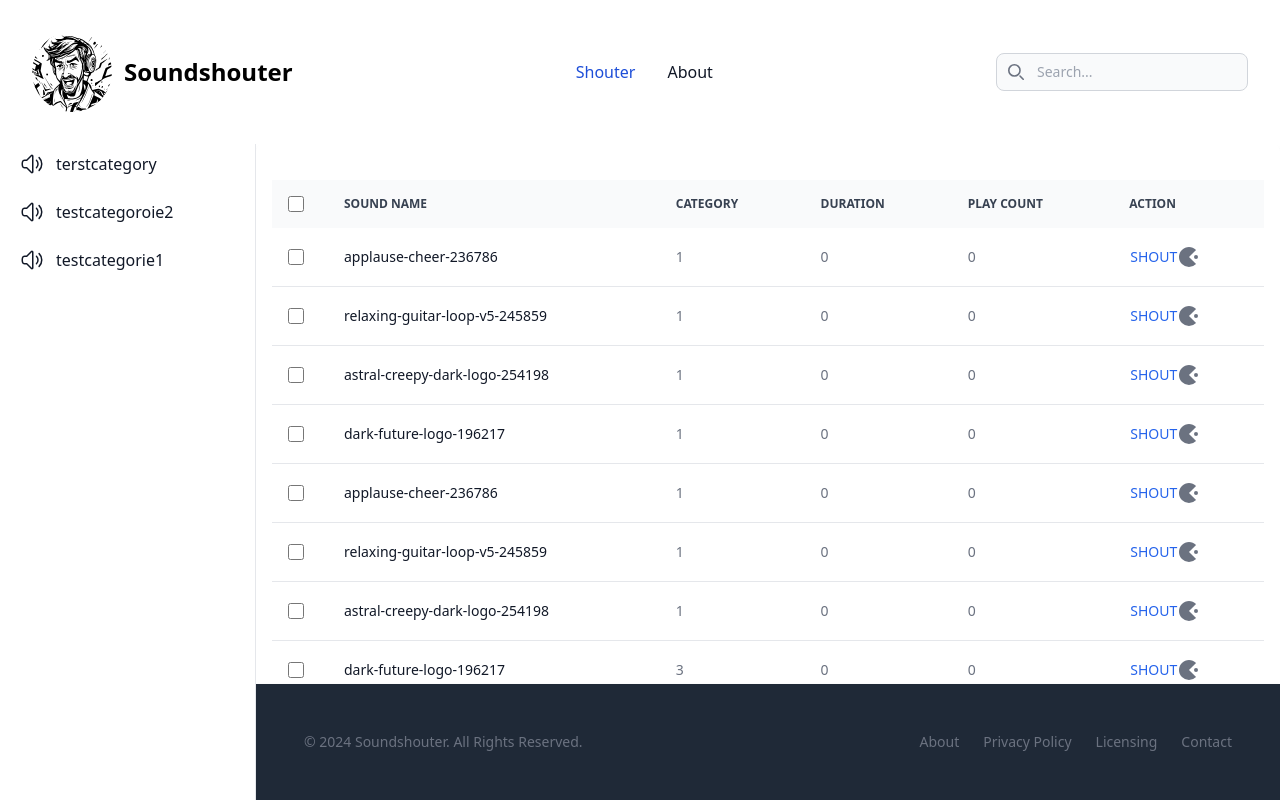
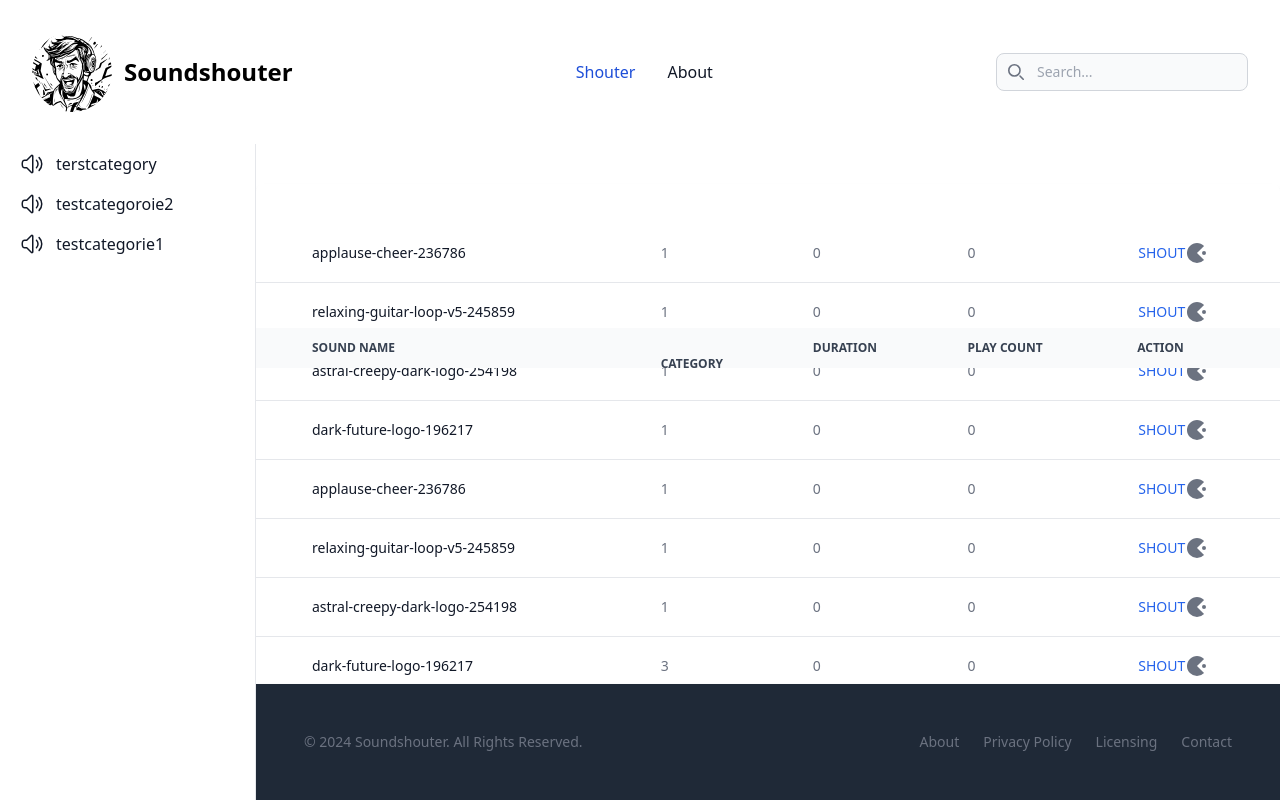
Before and after one commit to dr-R3dn3ck/soundshouter, a Vue app in the folder soundshouter-vite-webapp/: page / in a window 1280 px wide. Shown: the top 800 px of the page. Built offline with nearby package versions, Linux system fonts and the light colour scheme.

Commit message:
trying to fix fuck.. overflow

```diff
--- a/soundshouter-vite-webapp/src/App.vue
+++ b/soundshouter-vite-webapp/src/App.vue
@@ -5,44 +5,51 @@
     </head>
 
     <header class="sticky top-0 z-20">
-        <NavBar @type-Event="filterSounds" />
-
+        <div>
+            <NavBar @type-Event="filterSounds" />
+        </div>
     </header>
 
     <body class="dark:bg-gray-800">
+        <div class="sm:ml-64 bg-white dark:bg-gray-900 h-auto min-h-10">
+            <SubCatElement v-for="sub in subcategoriesFiltered" :id="sub.id" :subcat="sub.name"
+                @click-sub-cat-event="filterSoundsBySubCatergorie">
 
+            </SubCatElement>
+        </div>
 
+        <div>
+            <SoundTable>
+                <template #soundelements>
+
+                    <SoundElement v-for="sound in soundsFiltered" :id="sound.id" :name="sound.name"
+                        :duration="sound.duration" :play_count="sound.play_count" :category_id="sound.category_id"
+                        :caterory="sound.category" :subcategory_id="sound.subcategory_id" @emit-shout-event="shoutNow">
+
+                    </SoundElement>
+                </template>
+            </SoundTable>
+        </div>
+    </body>
+
+    <div>
         <SideBar>
             <template #element>
-                <SideBarElement v-for="category in categories" :name="category.name" :id="category.id"
-                    @click-cat-event="filterSubCategories">
-                </SideBarElement>
+                <div>
+                    <SideBarElement v-for="category in categories" :name="category.name" :id="category.id"
+                        @click-cat-event="filterSubCategories">
+                    </SideBarElement>
+                </div>
             </template>
 
         </SideBar>
+    </div>
 
-        <SoundTable>
-            <template #subcat>
-                <SubCatElement v-for="sub in subcategoriesFiltered" :id="sub.id" :subcat="sub.name" @click-sub-cat-event="filterSoundsBySubCatergorie">
-
-                </SubCatElement>
-            </template>
-
-            <template #soundelements>
-                <SoundElement v-for="sound in soundsFiltered" :id="sound.id" :name="sound.name" :duration="sound.duration"
-                    :play_count="sound.play_count" :category_id="sound.category_id" :caterory="sound.category"
-                    :subcategory_id="sound.subcategory_id" @emit-shout-event="shoutNow">
-
-                </SoundElement>
-            </template>
-        </SoundTable>
-
-
-        <footer class="p-4 sm:ml-64 bg-gray-800 shadow dark:bg-gray-800 sticky bottom-0 z-20">
+    <footer class="p-4 sm:ml-64 bg-gray-800 shadow dark:bg-gray-800 sticky bottom-0 z-20">
+        <div>
             <Footer />
-        </footer>
-
-    </body>
+        </div>
+    </footer>
 
 
 </template>
@@ -54,7 +61,7 @@ import NavBar from "./components/NavBar.vue"
 import Footer from "./components/Footer.vue"
 import SideBar from "./components/SideBar.vue"
 import SideBarElement from "./components/SideBarElement.vue"
-import { categories, filterSounds, soundsFiltered, subcategoriesFiltered, filterSubCategories , filterSoundsBySubCatergorie, shoutNow} from "./js/data.js"
+import { categories, filterSounds, soundsFiltered, subcategoriesFiltered, filterSubCategories, filterSoundsBySubCatergorie, shoutNow } from "./js/data.js"
 import SubCatElement from "./components/SubCatElement.vue"
 import SoundElement from './components/SoundElement.vue';
 
--- a/soundshouter-vite-webapp/src/components/Footer.vue
+++ b/soundshouter-vite-webapp/src/components/Footer.vue
@@ -4,7 +4,7 @@
 <template>
 
     <div class="w-full mx-auto max-w-screen-xl p-8 md:flex md:items-center md:justify-between">
-        <span class="text-sm text-gray-500 sm:text-center dark:text-gray-400">© 2024 <a href="https://flowbite.com/"
+        <span class="text-sm text-gray-500 sm:text-center dark:text-gray-400">© 2024 <a href=""
                 class="hover:underline">Soundshouter</a>. All Rights Reserved.
         </span>
         <ul class="flex flex-wrap items-center mt-3 text-sm font-medium text-gray-500 dark:text-gray-400 sm:mt-0">
--- a/soundshouter-vite-webapp/src/components/SoundElement.vue
+++ b/soundshouter-vite-webapp/src/components/SoundElement.vue
@@ -22,11 +22,7 @@ defineEmits(["emitShoutEvent"])
 <template>
     <tr class="bg-white border-b dark:bg-gray-800 dark:border-gray-700 hover:bg-gray-50 dark:hover:bg-gray-600">
         <td class="w-4 p-4">
-            <div class="flex items-center">
-                <input id="checkbox-table-search-2" type="checkbox"
-                    class="w-4 h-4 text-blue-600 bg-gray-100 border-gray-300 rounded focus:ring-blue-500 dark:focus:ring-blue-600 dark:ring-offset-gray-800 dark:focus:ring-offset-gray-800 focus:ring-2 dark:bg-gray-700 dark:border-gray-600">
-                <label for="checkbox-table-search-2" class="sr-only">checkbox</label>
-            </div>
+
         </td>
         <th scope="row" class="px-6 py-4 font-medium text-gray-900 whitespace-nowrap dark:text-white">
             {{ name }}
--- a/soundshouter-vite-webapp/src/components/SoundTable.vue
+++ b/soundshouter-vite-webapp/src/components/SoundTable.vue
@@ -11,43 +11,36 @@ onMounted(() => {
 </script>
 
 <template>
-    <div class="relative min-h-screen overflow-x-auto shadow-md sm:rounded-lg p-4 sm:ml-64">
-        <div class="pb-5 bg-white dark:bg-gray-900 h-auto sticky top-0">
-            <slot name="subcat"></slot>
-        </div>
+        <div class="overflow-clip overflow-x-auto min-h-screen shadow-md sm:rounded-lg sm:ml-64">
             <table class="w-full text-sm text-left rtl:text-right text-gray-500 dark:text-gray-400">
-            <thead class="text-xs text-gray-700 uppercase bg-gray-50 dark:bg-gray-700 dark:text-gray-400">
+                <thead
+                    class=" sticky top-36 text-xs text-gray-700 uppercase bg-gray-50 dark:bg-gray-700 dark:text-gray-400">
                     <tr>
                         <th scope="col" class="p-4">
-                        <div class="flex items-center">
-                            <input id="checkbox-all-search" type="checkbox"
-                                class="w-4 h-4 text-blue-600 bg-gray-100 border-gray-300 rounded focus:ring-blue-500 dark:focus:ring-blue-600 dark:ring-offset-gray-800 dark:focus:ring-offset-gray-800 focus:ring-2 dark:bg-gray-700 dark:border-gray-600">
-                            <label for="checkbox-all-search" class="sr-only">checkbox</label>
-                        </div>
+
                         </th>
-                    <th scope="col" class="px-6 py-3">
+                        <th scope="col" class="sticky top-20 z-20 px-6 py-3">
                             Sound name
                         </th>
-                    <th scope="col" class="px-6 py-3">
+                        <th scope="col" class="sticky top-40 px-6 py-3">
                             Category
                         </th>
-                    <th scope="col" class="px-6 py-3">
+                        <th scope="col" class="sticky top-36 px-6 py-3">
                             Duration
                         </th>
-                    <th scope="col" class="px-6 py-3">
+                        <th scope="col" class="sticky top-36 px-6 py-3">
                             Play Count
                         </th>
-                    <th scope="col" class="px-6 py-3">
+                        <th scope="col" class="sticky top-36 px-6 py-3">
                             Action
                         </th>
                     </tr>
                 </thead>
 
-            <tbody class="overflow-y-auto">
+                <tbody class="overflow-auto">
                     <slot name="soundelements"></slot>
 
                 </tbody>
             </table>
         </div>
-
 </template>
```
Lines whose indentation alone changed are shown as unchanged.
